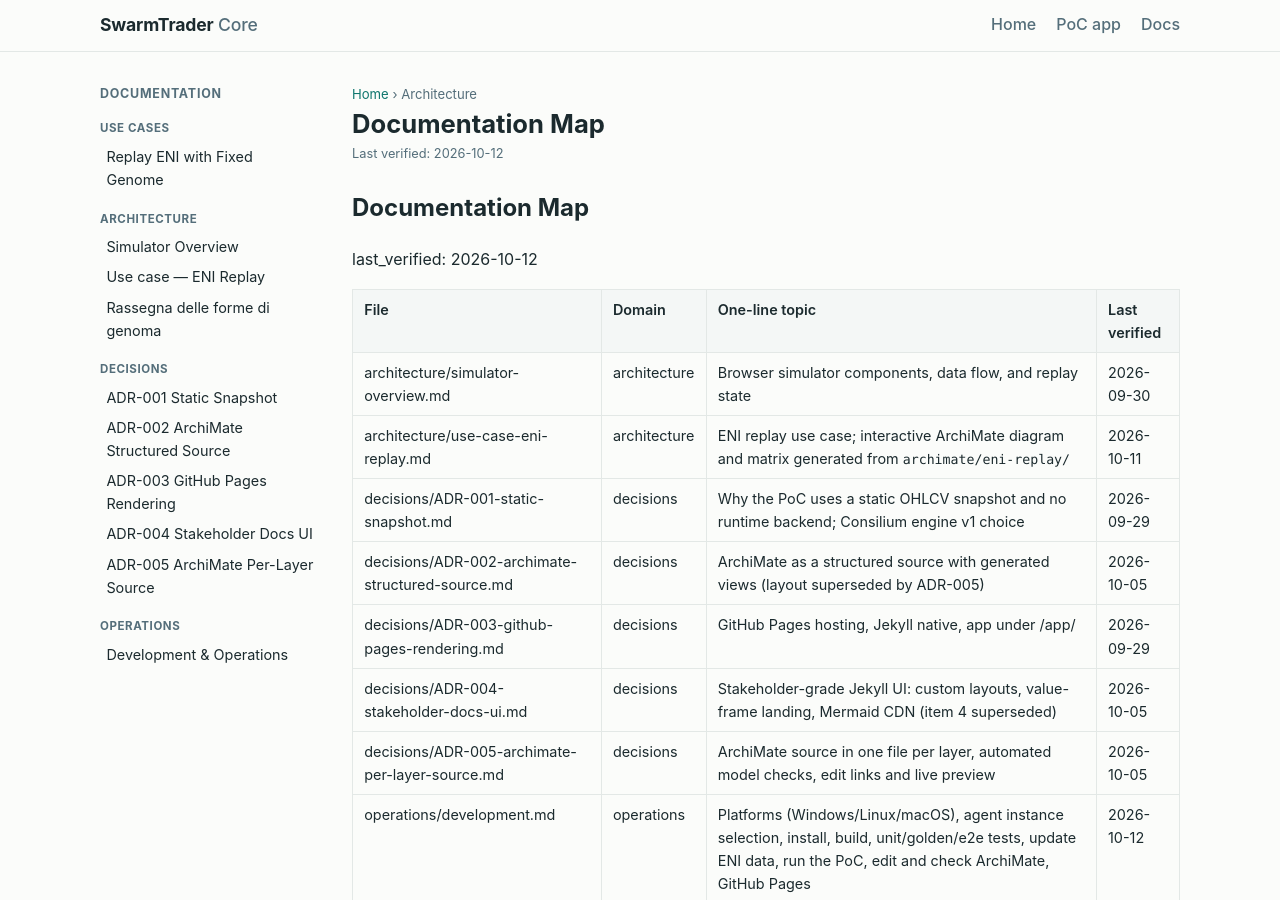
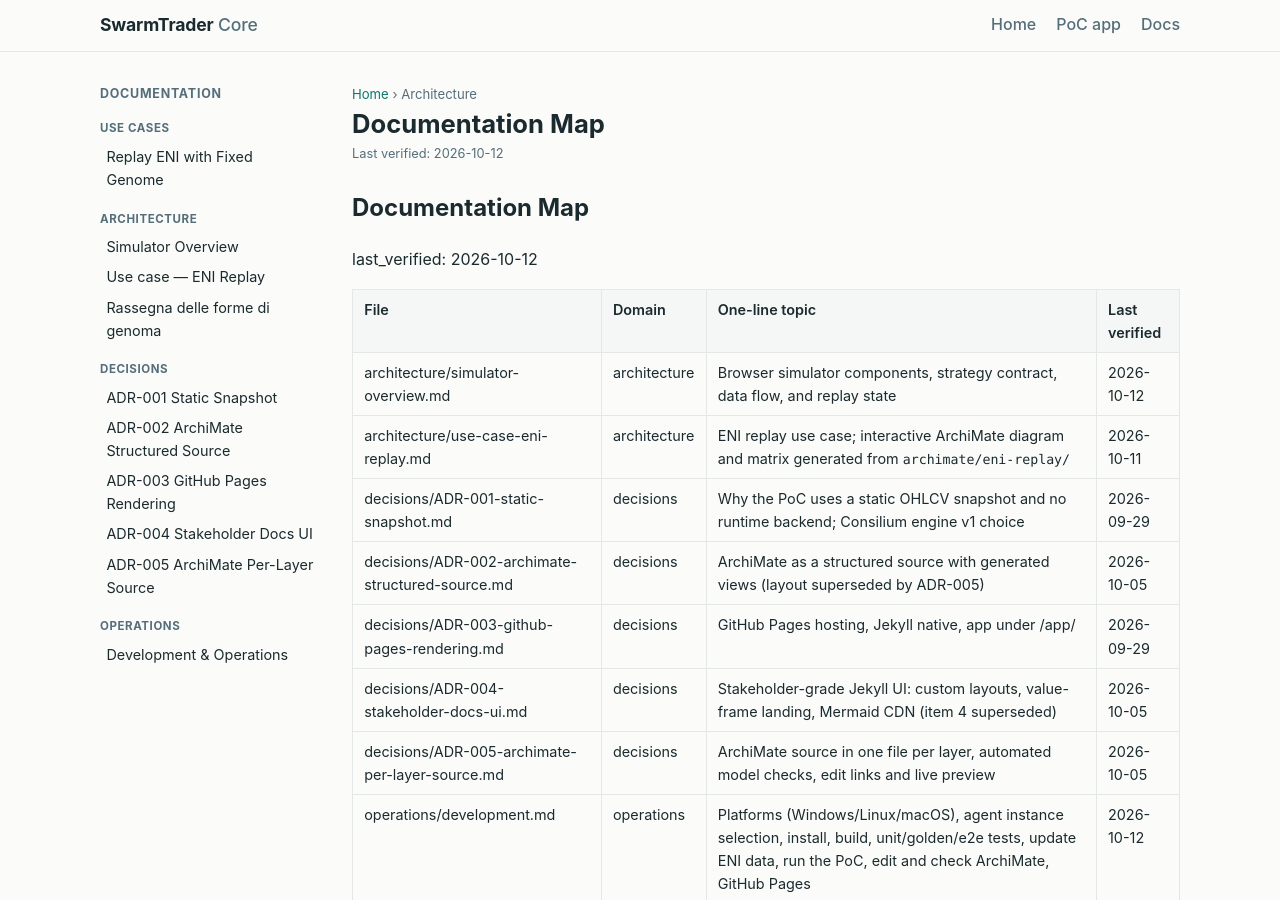
Before and after one commit to ChaosCoreLab/SwarmTrader-core, a Jekyll site: the page built from docs/MAP.md, in a window 1280 px wide and 900 px high. Built offline with Jekyll 4.4.1, drawn with Linux system fonts in a browser that asks for light colours.

Commit message:
Cycle 009: Step 12 (Arbiter) DEFERRED, archive and update shared state
Strategy contract between the replay engine and the genome (epic #4, E1).
Shared state files updated after cycle 007 was absorbed: summary, scores,
NRC-A06, MAP. DEFERRED on github-pages (PENDING_HUMAN until the epic is on main).

Co-Authored-By: Claude Sonnet 5.5 <noreply@anthropic.com>

```diff
--- a/docs/MAP.md
+++ b/docs/MAP.md
@@ -10,7 +10,7 @@ last_verified: 2026-10-12
 
 | File | Domain | One-line topic | Last verified |
 |------|--------|----------------|--------------|
-| architecture/simulator-overview.md | architecture | Browser simulator components, data flow, and replay state | 2026-09-30 |
+| architecture/simulator-overview.md | architecture | Browser simulator components, strategy contract, data flow, and replay state | 2026-10-12 |
 | architecture/use-case-eni-replay.md | architecture | ENI replay use case; interactive ArchiMate diagram and matrix generated from `archimate/eni-replay/` | 2026-10-11 |
 | decisions/ADR-001-static-snapshot.md | decisions | Why the PoC uses a static OHLCV snapshot and no runtime backend; Consilium engine v1 choice | 2026-09-29 |
 | decisions/ADR-002-archimate-structured-source.md | decisions | ArchiMate as a structured source with generated views (layout superseded by ADR-005) | 2026-10-05 |
```
Also changed, not shown: docs/architecture/simulator-overview.md (+2 -2 lines), .swhouse/cycles/archive/cycle-009.md, .swhouse/memory/decisions/2026-10-11-parallel-cycle-exception.md, .swhouse/memory/validation/non_regression_checklist.md, .swhouse/metrics/summary.yaml, .swhouse/reputation/scores.yaml.
